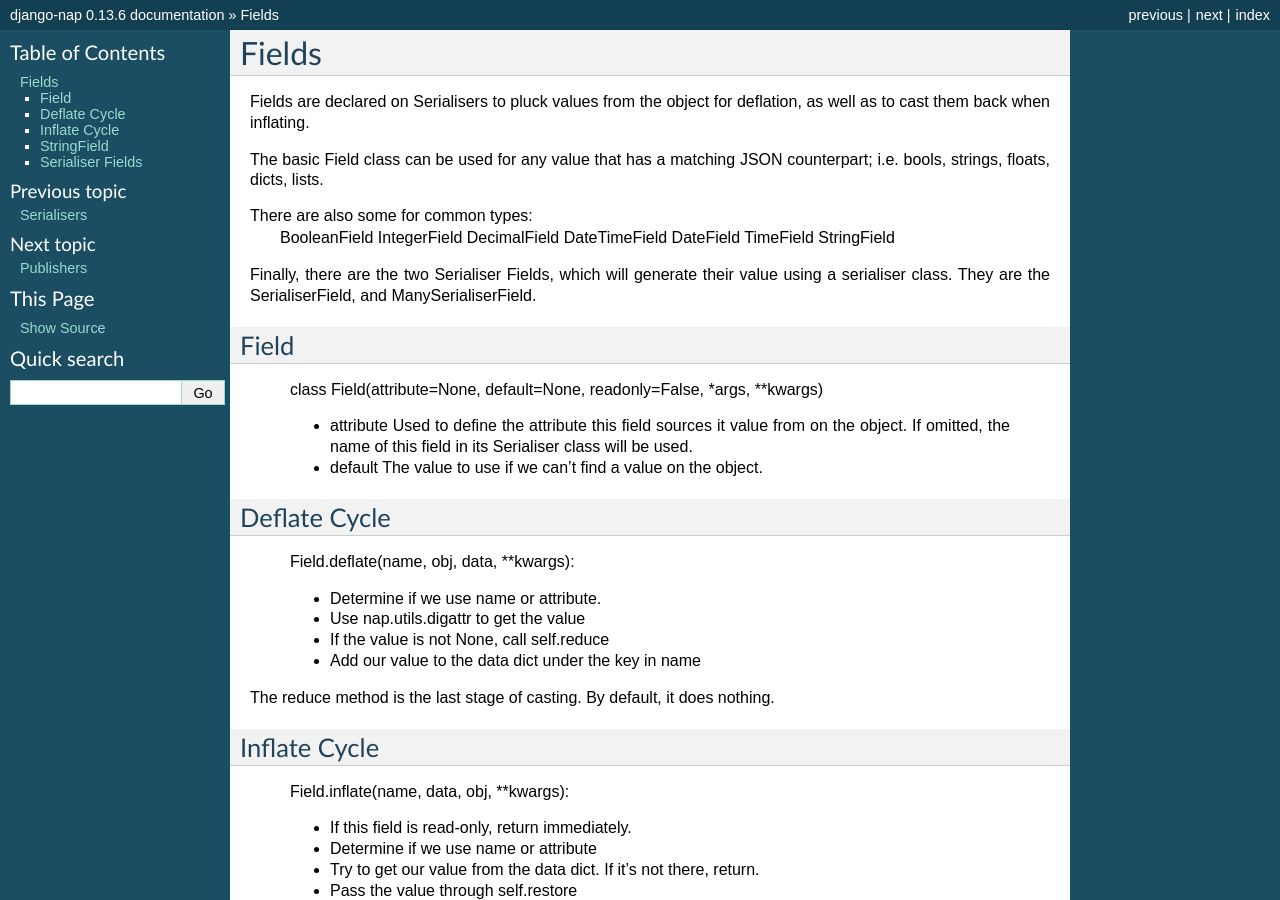
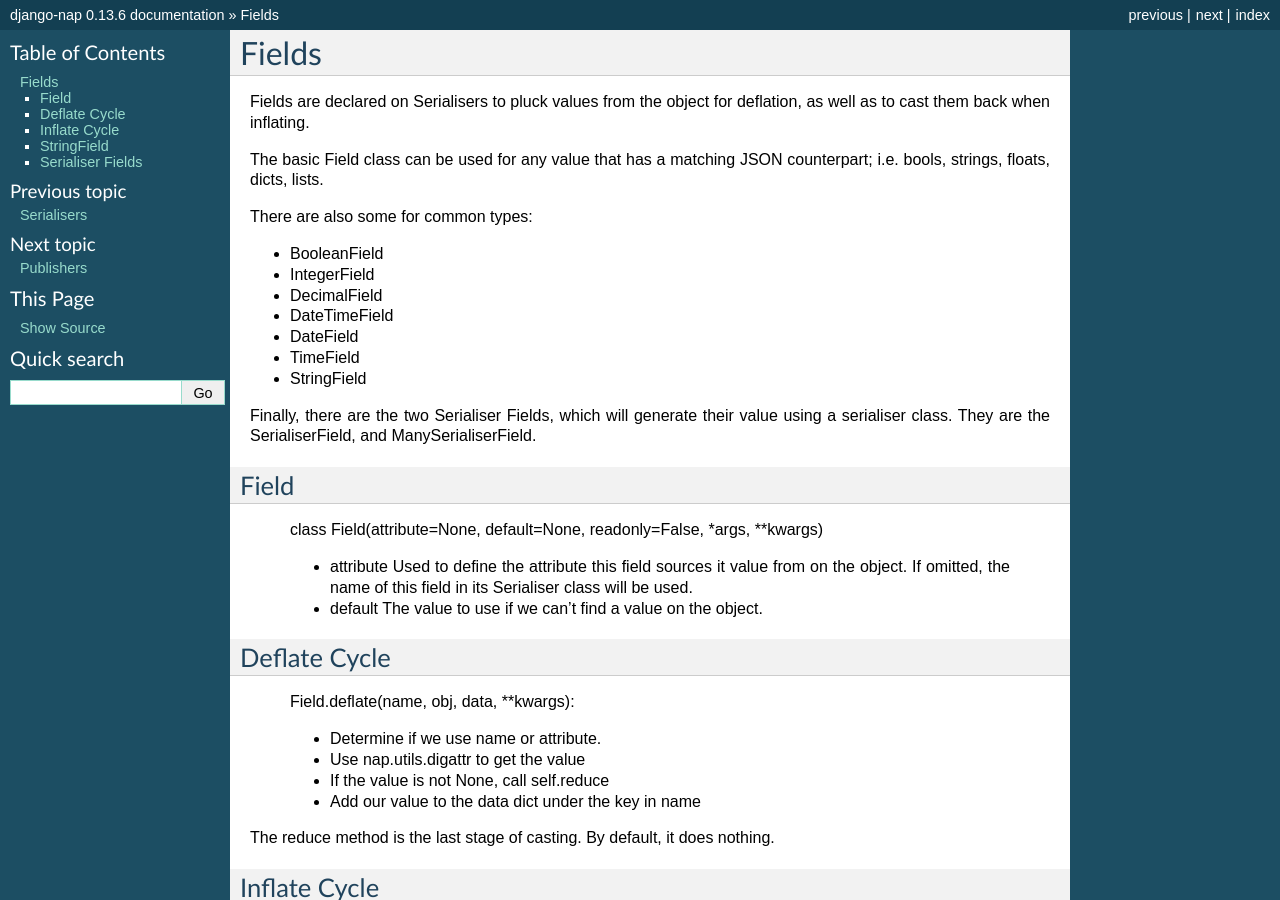
Before and after one commit to funkybob/django-nap, a Sphinx documentation site: the page built from docs/fields.rst, in a window 1280 px wide and 900 px high. Built offline with Sphinx 7.4.7, drawn with Linux system fonts in a browser that asks for light colours.

Commit message:
Properly mark up list

```diff
--- a/docs/fields.rst
+++ b/docs/fields.rst
@@ -7,13 +7,14 @@ Fields are declared on Serialisers to pluck values from the object for deflation
 The basic Field class can be used for any value that has a matching JSON counterpart; i.e. bools, strings, floats, dicts, lists.
 
 There are also some for common types:
-    BooleanField
-    IntegerField
-    DecimalField
-    DateTimeField
-    DateField
-    TimeField
-    StringField
+
+- BooleanField
+- IntegerField
+- DecimalField
+- DateTimeField
+- DateField
+- TimeField
+- StringField
 
 Finally, there are the two Serialiser Fields, which will generate their value using a serialiser class.  They are the SerialiserField, and ManySerialiserField.
 
```
